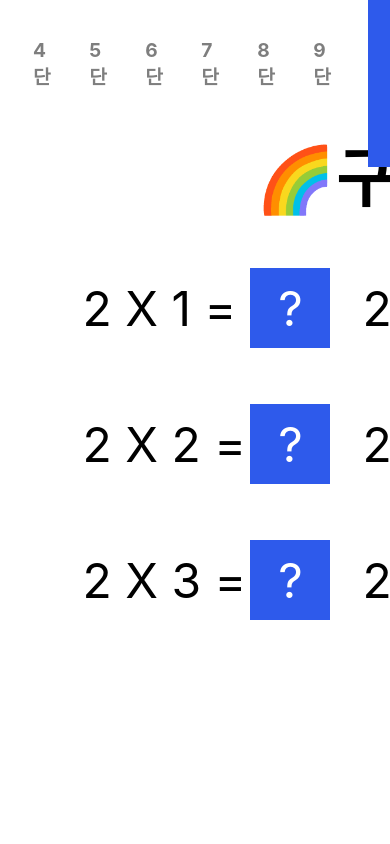
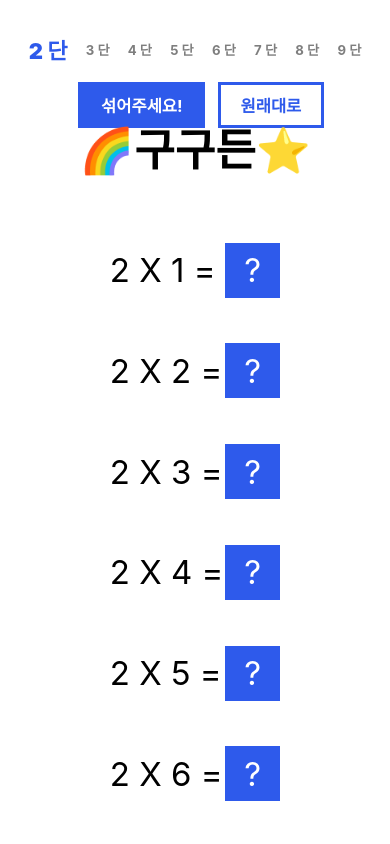
Before and after one commit to toypiano/googooden, a React (Create React App) app: page / in a window 390 px wide. Shown: the top 844 px of the page. Built offline with nearby package versions, Linux system fonts and the light colour scheme.

Commit message:
Add responsive design + drop grid-area + change shuffle logic

```diff
--- a/src/App.tsx
+++ b/src/App.tsx
@@ -7,23 +7,13 @@ import Navbar from './Navbar';
 // import { TimesItem, initialTimesItems } from './models/TimesItem';
 // import { useImmer } from './hooks/useImmer';
 
-const initialGridAreas = [
-  'one',
-  'two',
-  'three',
-  'four',
-  'five',
-  'six',
-  'seven',
-  'eight',
-  'nine',
-];
+const initialFactors = [1, 2, 3, 4, 5, 6, 7, 8, 9];
 
 function App() {
   // TODO - connect to firebase
   // const [timesItems, setTimesItems] = useImmer(initialTimesItems);
 
-  const [gridAreas, setGridAreas] = useState(initialGridAreas);
+  const [factors, setFactors] = useState(initialFactors);
   const [stage, setStage] = useState(2);
 
   const selectStage = (stage: number) => {
@@ -31,11 +21,11 @@ function App() {
   };
 
   const scramble = () => {
-    setGridAreas((prev) => shuffle(prev));
+    setFactors((prev) => shuffle(prev));
   };
 
   const resetOrder = () => {
-    setGridAreas(initialGridAreas);
+    setFactors(initialFactors);
   };
 
   useEffect(() => {});
@@ -59,7 +49,7 @@ function App() {
           </span>
         </h1>
       </header>
-      <TimesTable gridAreas={gridAreas} stage={stage} />
+      <TimesTable factors={factors} stage={stage} />
     </div>
   );
 }
--- a/src/Navbar.tsx
+++ b/src/Navbar.tsx
@@ -7,21 +7,24 @@ const StyledNavbar = styled.nav`
   z-index: 100;
   background: rgba(255, 255, 255, 0.95);
   align-self: center;
-  width: 100vw;
-  height: 8rem;
-  padding: 1.5em 0;
+  width: 90%;
+  max-width: 1400px;
+  height: 5em;
+  margin: 2em auto var(--y-spacer);
   display: flex;
+  flex-wrap: wrap;
   justify-content: center;
   align-items: center;
+
   ul {
+    min-width: 60%;
     display: block;
-    width: 700px;
     display: flex;
     justify-content: space-around;
     align-items: center;
+    flex: 1 1 auto;
     li {
       cursor: pointer;
-      margin: 0 1em;
       transition: all 200ms ease-in-out;
       font-size: 1.2rem;
       font-weight: 700;
@@ -33,6 +36,11 @@ const StyledNavbar = styled.nav`
         font-size: 2rem;
       }
     }
+  }
+  .nav-buttons {
+    display: flex;
+    justify-content: center;
+    margin: 0.5em 1rem;
   }
 `;
 
@@ -57,10 +65,12 @@ function Navbar(props: Props) {
           </li>
         ))}
       </ul>
-      <Button handleClick={props.handleScrambleClick}>섞어주세요!</Button>
-      <Button outline={true} handleClick={props.handleResetOrderClick}>
-        원래대로
-      </Button>
+      <div className="nav-buttons">
+        <Button handleClick={props.handleScrambleClick}>섞어주세요!</Button>
+        <Button outline={true} handleClick={props.handleResetOrderClick}>
+          원래대로
+        </Button>
+      </div>
     </StyledNavbar>
   );
 }
--- a/src/TimesItem.tsx
+++ b/src/TimesItem.tsx
@@ -1,12 +1,10 @@
 import React, { useState } from 'react';
 import styled from 'styled-components';
 
-const StyledTimesItem = styled.li<{ isPeeking: boolean; gridArea: string }>`
-  grid-area: ${(props) => props.gridArea};
+const StyledTimesItem = styled.li<{ isPeeking: boolean }>`
   font-size: 3rem;
-  margin-bottom: 0.5em;
+
   text-align: right;
-  justify-self: center;
   display: flex;
   align-items: center;
   .question {
@@ -15,6 +13,7 @@ const StyledTimesItem = styled.li<{ isPeeking: boolean; gridArea: string }>`
     text-align: left;
   }
   .answer {
+    cursor: pointer;
     --size: 5rem;
     display: inline-block;
     width: var(--size);
@@ -44,7 +43,6 @@ const StyledTimesItem = styled.li<{ isPeeking: boolean; gridArea: string }>`
 `;
 
 type Props = {
-  gridArea: string;
   stage: number;
   factor: number;
 };
@@ -59,7 +57,7 @@ function TimesItem(props: Props) {
   };
 
   return (
-    <StyledTimesItem isPeeking={isPeeking} gridArea={props.gridArea}>
+    <StyledTimesItem isPeeking={isPeeking}>
       <div className="question">
         {props.stage} <span className="times">X</span> {props.factor} ={' '}
       </div>
--- a/src/TimesTable.tsx
+++ b/src/TimesTable.tsx
@@ -5,32 +5,33 @@ import TimesItem from './TimesItem';
 
 const StyledTimesTable = styled.div`
   width: 90%;
-  max-width: 1200px;
-  margin: auto;
+  max-width: 1500px;
+  height: 100%;
+  min-height: 600px;
+  margin: 5vh auto;
+
   .quiz {
     display: grid;
-    gap: 2em;
-    place-items: center;
-    grid-template-columns: repeat(3, 1fr);
-    grid-template-areas:
-      'one four seven'
-      'two five eight'
-      'three six nine';
+    gap: 2.25rem;
+    justify-content: center;
+    align-items: start;
+    justify-items: center;
+    grid-template-columns: repeat(auto-fit, minmax(8em, 25em));
+    grid-auto-rows: 9vmax;
   }
 `;
 
 type Props = {
   stage: number;
-  gridAreas: string[];
+  factors: number[];
 };
 
 function TimesTable(props: Props) {
-  const items = Array.from({ length: 9 }, (_, i) => i + 1).map((v) => (
+  const items = Array.from({ length: 9 }, (_, i) => i).map((i) => (
     <TimesItem
-      key={props.gridAreas[v - 1]}
-      gridArea={props.gridAreas[v - 1]}
+      key={props.factors[i]}
       stage={props.stage}
-      factor={v}
+      factor={props.factors[i]}
     />
   ));
 
--- a/src/index.scss
+++ b/src/index.scss
@@ -7,6 +7,22 @@
   --cl-primary-dark: rgb(27, 68, 200);
   --cl-light: #ffffff;
   --cl-dark: #444;
+
+  // responsive font-size
+  font-size: 11px;
+
+  @media (min-width: 500px) {
+    font-size: 13px;
+  }
+  @media (min-width: 1000px) {
+    font-size: 15px;
+  }
+  @media (min-width: 1500px) {
+    font-size: 18px;
+  }
+
+  // responsive vertical spacer
+  --y-spacer: calc(8vh - 30px);
 }
 
 html {
@@ -42,21 +58,20 @@ p {
 
 ul {
   list-style: none;
+  padding: 0;
 }
 
 .App {
   width: 100vw;
-  height: 100vh;
-  overflow: hidden;
-  display: grid;
-  grid-template-rows: 2fr 1fr 4fr 1fr;
-  padding-bottom: 10rem;
+  min-height: 100vh;
+  overflow-x: hidden;
 }
 
 .header {
+  margin: var(--y-spacer) auto var(--y-spacer);
   display: grid;
   justify-content: center;
-  align-items: end;
+  align-items: center;
   font-size: 2rem;
   &__title {
     width: auto;
--- a/src/index.tsx
+++ b/src/index.tsx
@@ -1,5 +1,6 @@
 import React from 'react';
 import ReactDOM from 'react-dom';
+
 import './index.scss';
 import App from './App';
 import * as serviceWorker from './serviceWorker';
```
Also changed, not shown: src/styled/mixins.ts (added, +10 -0 lines), 1 other file (tests, documents, lock files or other folders).
